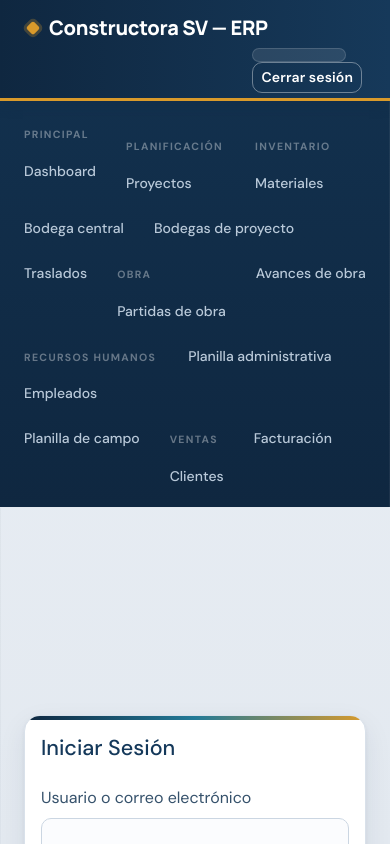
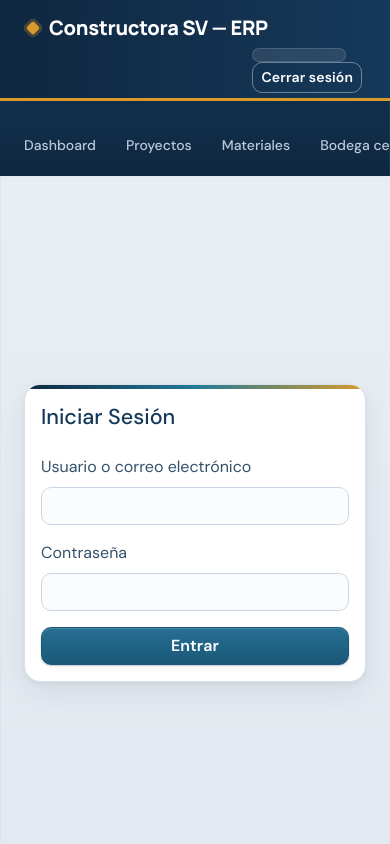
Before and after one commit to IngAmaya/AstraCode---PW, a React (Vite) app in the folder frontend/: page /login in a window 390 px wide. Shown: the top 844 px of the page. Built offline with nearby package versions, Linux system fonts and the light colour scheme; no server answers; sample sign-in values are in the browser's storage.

Commit message:
style(frontend): ajustar menú lateral en pantallas pequeñas

```diff
--- a/frontend/src/styles/theme.css
+++ b/frontend/src/styles/theme.css
@@ -488,3 +488,10 @@ body {
 .app-layout > nav .nav-item:not(:nth-child(1)):not(:nth-child(2)):not(:nth-child(3)):not(:nth-child(7)):not(:nth-child(9)):not(:nth-child(12)):not(:nth-child(14))::before {
   content: none;
 }
+/* Menú lateral en pantallas pequeñas: una sola fila con scroll horizontal */
+@media (max-width: 620px) {
+  .app-layout > nav .nav-item::before { display: none !important; }
+  .app-layout > nav .nav { flex-wrap: nowrap; }
+  .app-layout > nav .nav-link.text-brand.active::before { display: none; }
+  .app-layout > nav .nav-link.text-brand.active { box-shadow: inset 0 -3px 0 var(--accent); }
+}
```
